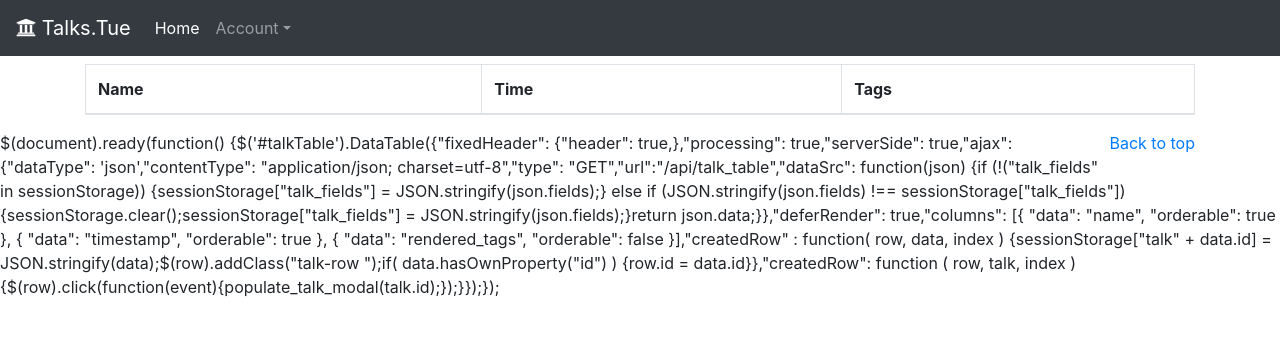
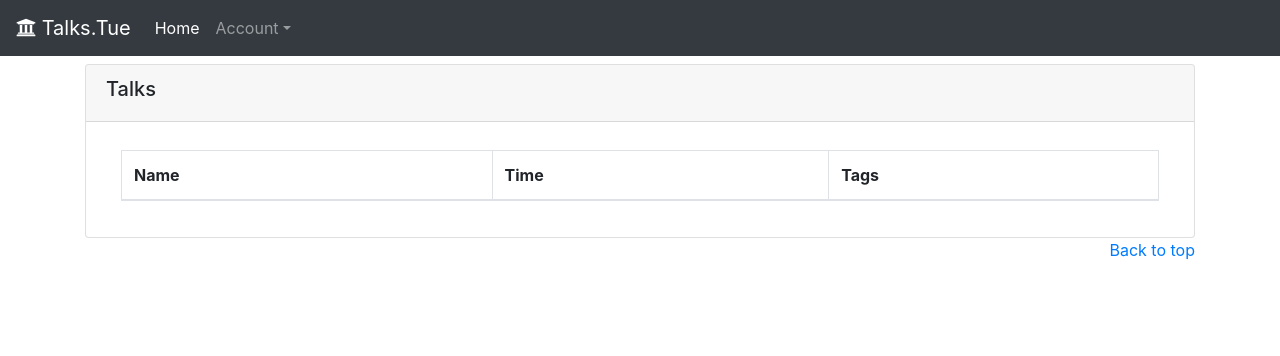
Before and after one commit to U2328/talks.tue.flask, a Flask app: page /talks in a window 1280 px wide. Shown: the top 356 px of the page. Run offline with Flask 2, Linux system fonts and the light colour scheme; lists and menus that the app fills with data are empty; some libraries are stand-ins or nearby versions.

Commit message:
”minor” fixes

```diff
--- a/app/api/dt_tools.py
+++ b/app/api/dt_tools.py
@@ -50,6 +50,7 @@ class DataTable:
                 "fixedHeader": {{"header": true,}},
                 "processing": true,
                 "serverSide": true,
+                "responsive": true,
                 "ajax": {{
                     "dataType": 'json',
                     "contentType": "application/json; charset=utf-8",
--- a/app/templates/core/talks.html
+++ b/app/templates/core/talks.html
@@ -1,12 +1,19 @@
 {% extends 'base.html' %}
 {% block content %}
-{{ table.generate_html() | safe }}
+<div class="container pt-2">
+    <div class="card">
+        <div class="card-header"><h5>Talks</h5></div>
+        <div class="card-body">
+            {{ table.generate_html() | safe }}
+        </div>
+    </div>
+</div>
+{% include 'snippets/talk/modal.html' %}
 {% endblock content %}
 {% block script %}
-{% include 'snippets/talk/modal.html' %}
 {% include 'snippets/talk/modal_js.html' %}
-{{ table.generate_js(
-    table_url=url_for('api.talk_table'),
-    createdRow="function ( row, talk, index ) {$(row).click(function(event){populate_talk_modal(talk.id);});}"
-) | safe }}
+<script type="text/javascript">
+    {{ table.generate_js(url_for('api.talk_table')) | safe }}
+    $('#talkTable').on('click', '.talk-row', function () {populate_talk_modal($(this).attr('id'));});
+</script>
 {% endblock script %}
```
Also changed, not shown: app/app.db, 2 other files.
